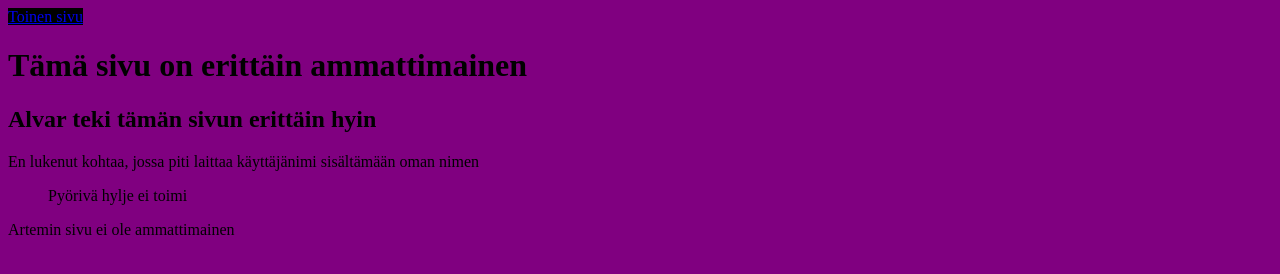
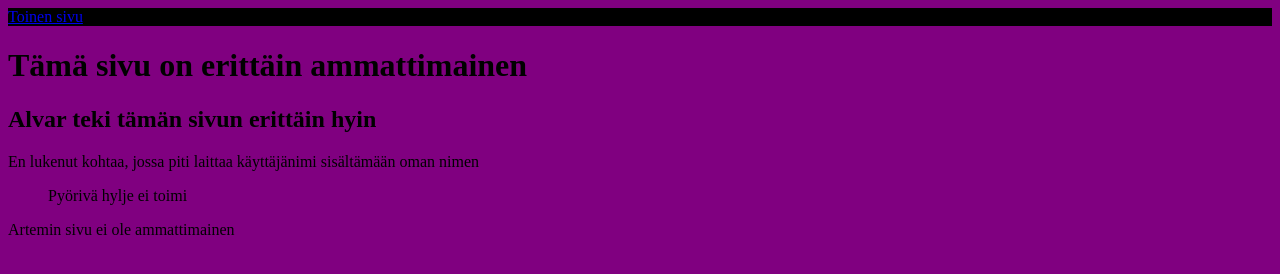
Before and after one commit to KeravanKeisari/keravankeisari.github.io, a plain HTML site: page demo1/index.html in a window 1280 px wide. Drawn offline with Linux system fonts and the light colour scheme.

Commit message:
css testing

```diff
--- a/demo1/index.html
+++ b/demo1/index.html
@@ -6,7 +6,7 @@
 <link rel="stylesheet" href="testicss.css">
   <body>
     <header>
-       <nav>
+       <nav class="musta">
         <a href="testi.html">Toinen sivu</a>
        </nav>
     </header>
--- a/demo1/testicss.css
+++ b/demo1/testicss.css
@@ -1,6 +1,6 @@
 body {
     background: purple;
 }
-a {
+.musta {
   background: black;
 }
```
